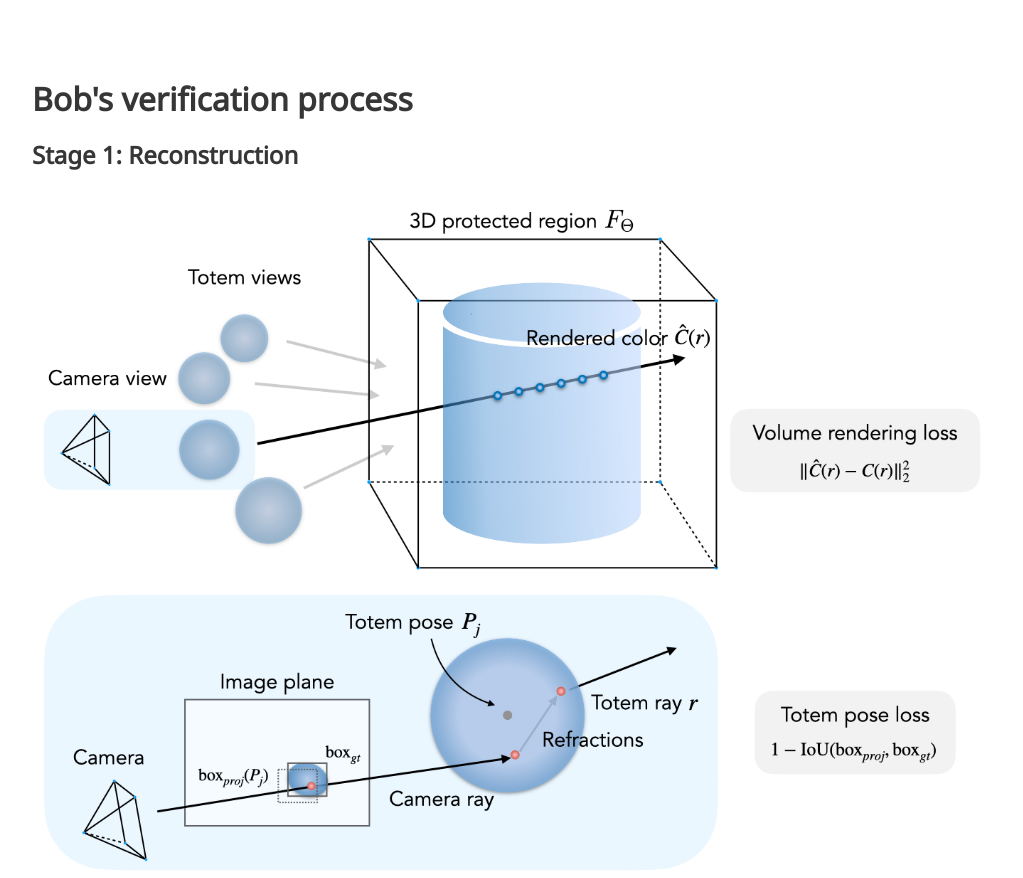
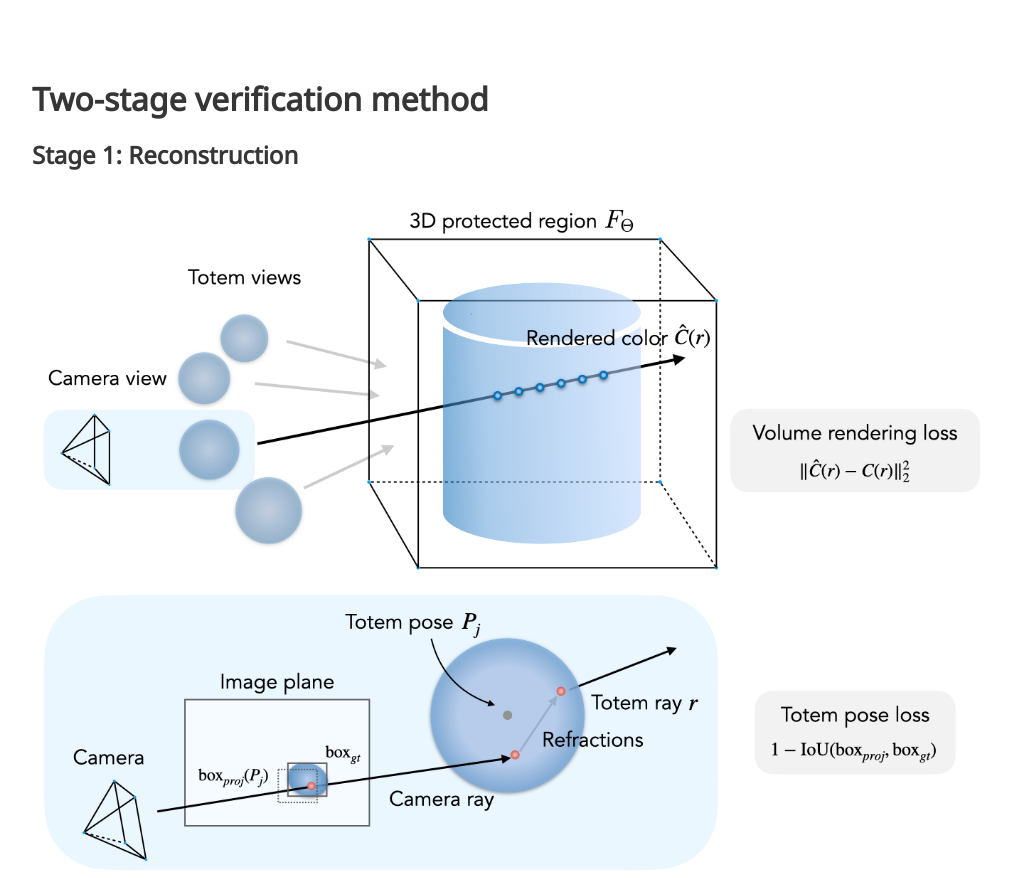
Before and after one commit to jingweim/totems, a plain HTML site: page index.html in a window 1280 px wide. Shown: the part 1630-2508 px from the top of the page, without its empty margins (128-1151 px from the left). Drawn offline with nearby package versions, Linux system fonts and the light colour scheme; some icons are missing; a web font is replaced by a local one.

Commit message:
Update index.html

```diff
--- a/index.html
+++ b/index.html
@@ -328,7 +328,7 @@ Integrity</h1>
   <div class="container is-max-desktop">
     <div class="columns is-centered">
       <div class="column is-full-width">
-        <h2 class="title is-3">Bob's verification process</h2>
+        <h2 class="title is-3">Two-stage verification method</h2>
           <h3 class="title is-4">Stage 1: Reconstruction</h3>
             <div class="content has-text-justified">
               <img src="./static/images/method.png" alt="teaser"/>
```
